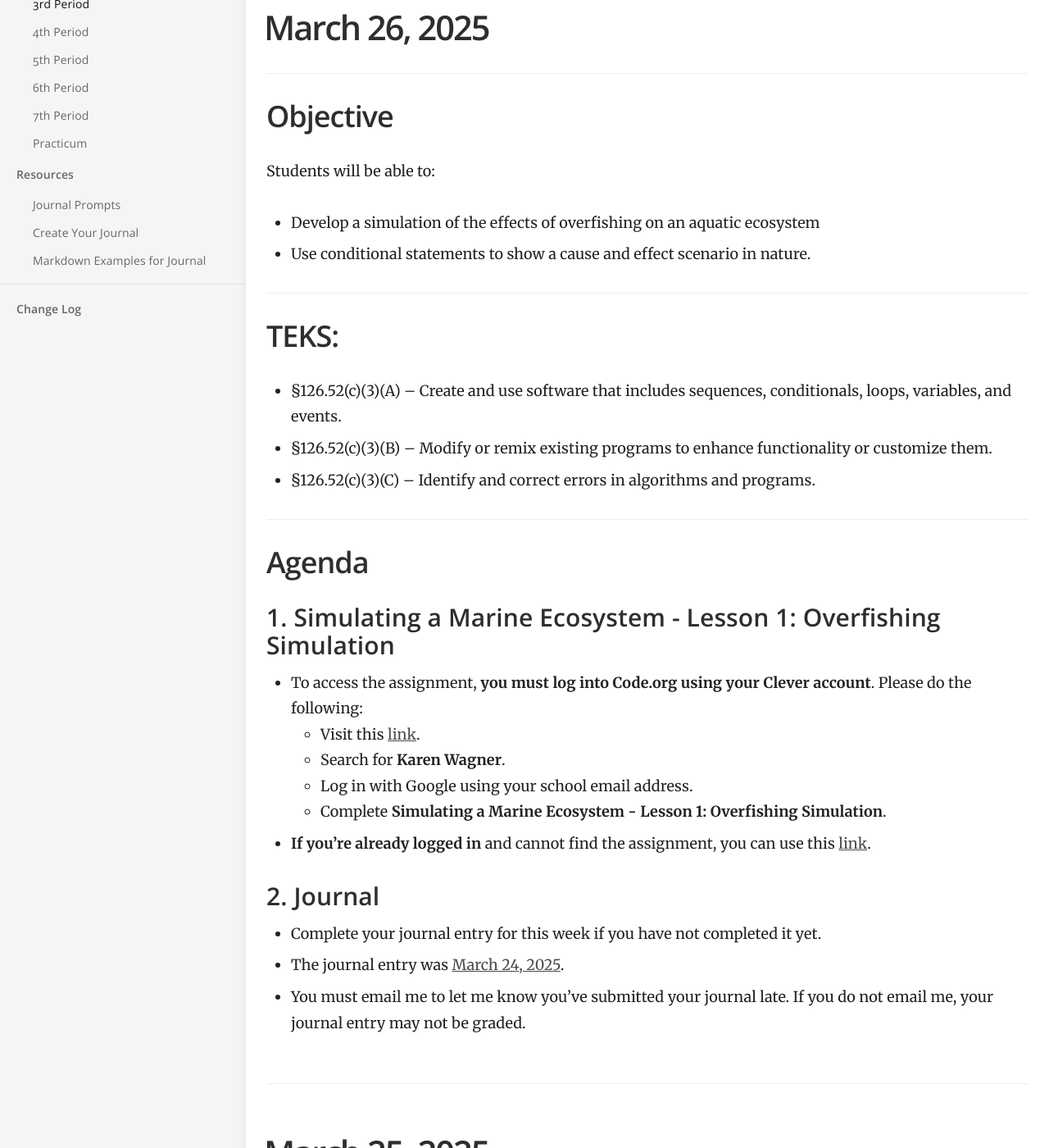
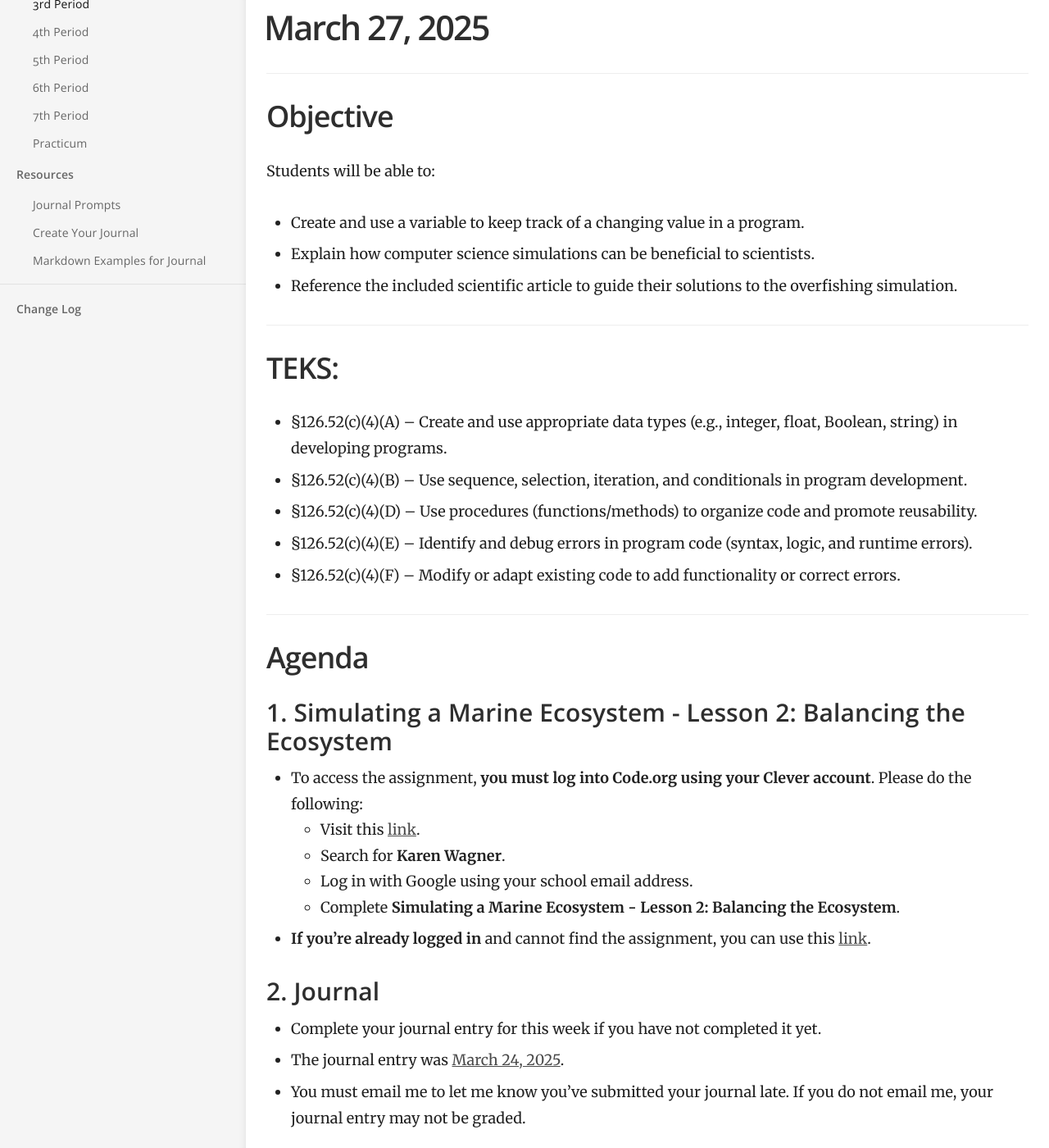
Before and after one commit to mswhitby/classroom, a Jekyll site: the page built from _docs/classes/3rd.md, in a window 1280 px wide and 1400 px high, scrolled down 266 px. Shown: the whole window at 82% size. Built offline with Jekyll 4.4.1, drawn with Linux system fonts in a browser that asks for light colours.

Commit message:
Updated Lesson 3rd.md

```diff
--- a/_docs/classes/3rd.md
+++ b/_docs/classes/3rd.md
@@ -4,11 +4,48 @@ subtitle: Fundamentals of Computer Science
 category: Classes
 order: 2
 ---
-<!--
+
+# March 27, 2025
+
+## Objective
 Students will be able to:
-Create and use a variable to keep track of a changing value in a program.
-Explain how computer science simulations can be beneficial to scientists.
-Reference the included scientific article to guide their solutions to the overfishing simulation. -->
+- Create and use a variable to keep track of a changing value in a program.
+- Explain how computer science simulations can be beneficial to scientists.
+- Reference the included scientific article to guide their solutions to the overfishing simulation.
+
+## TEKS:
+
+<!-- - §126.52(c)(3)(A) – Create and use software that includes sequences, conditionals, loops, variables, and events.
+- §126.52(c)(3)(B) – Modify or remix existing programs to enhance functionality or customize them.
+- §126.52(c)(3)(C) – Identify and correct errors in algorithms and programs. -->
+
+- §126.52(c)(4)(A) – Create and use appropriate data types (e.g., integer, float, Boolean, string) in developing programs.
+- §126.52(c)(4)(B) – Use sequence, selection, iteration, and conditionals in program development.
+- §126.52(c)(4)(D) – Use procedures (functions/methods) to organize code and promote reusability.
+- §126.52(c)(4)(E) – Identify and debug errors in program code (syntax, logic, and runtime errors).
+- §126.52(c)(4)(F) – Modify or adapt existing code to add functionality or correct errors.
+
+## Agenda
+
+### 1. Simulating a Marine Ecosystem - Lesson 2: Balancing the Ecosystem
+
+- To access the assignment, **you must log into Code.org using your Clever account**. Please do the following:
+    - Visit this [link](https://clever.com/oauth/district-picker?client_id=2f27405716644a951b23&redirect_uri=https%3A%2F%2Fstudio.code.org%2Fusers%2Fauth%2Fclever%2Fcallback&response_type=code&state=ede33ff61289cf32708a0f54079cdd23e31d0b0a02b0e0e8).
+    - Search for **Karen Wagner**.
+    - Log in with Google using your school email address.
+    - Complete **Simulating a Marine Ecosystem - Lesson 2: Balancing the Ecosystem**.
+
+- **If you're already logged in** and cannot find the assignment, you can use this [link](https://studio.code.org/s/csc-ecosystems-2023).
+
+### 2. Journal
+
+- Complete your journal entry for this week if you have not completed it yet.
+- The journal entry was [March 24, 2025](https://github.com/mswhitby/classroom/blob/main/_docs/resources/journal.md#march-24-2025).
+- You must email me to let me know you've submitted your journal late. If you do not email me, your journal entry may not be graded.
+
+<!-- ### 3. Missing Work -->
+
+----
 
 # March 26, 2025
 
```
